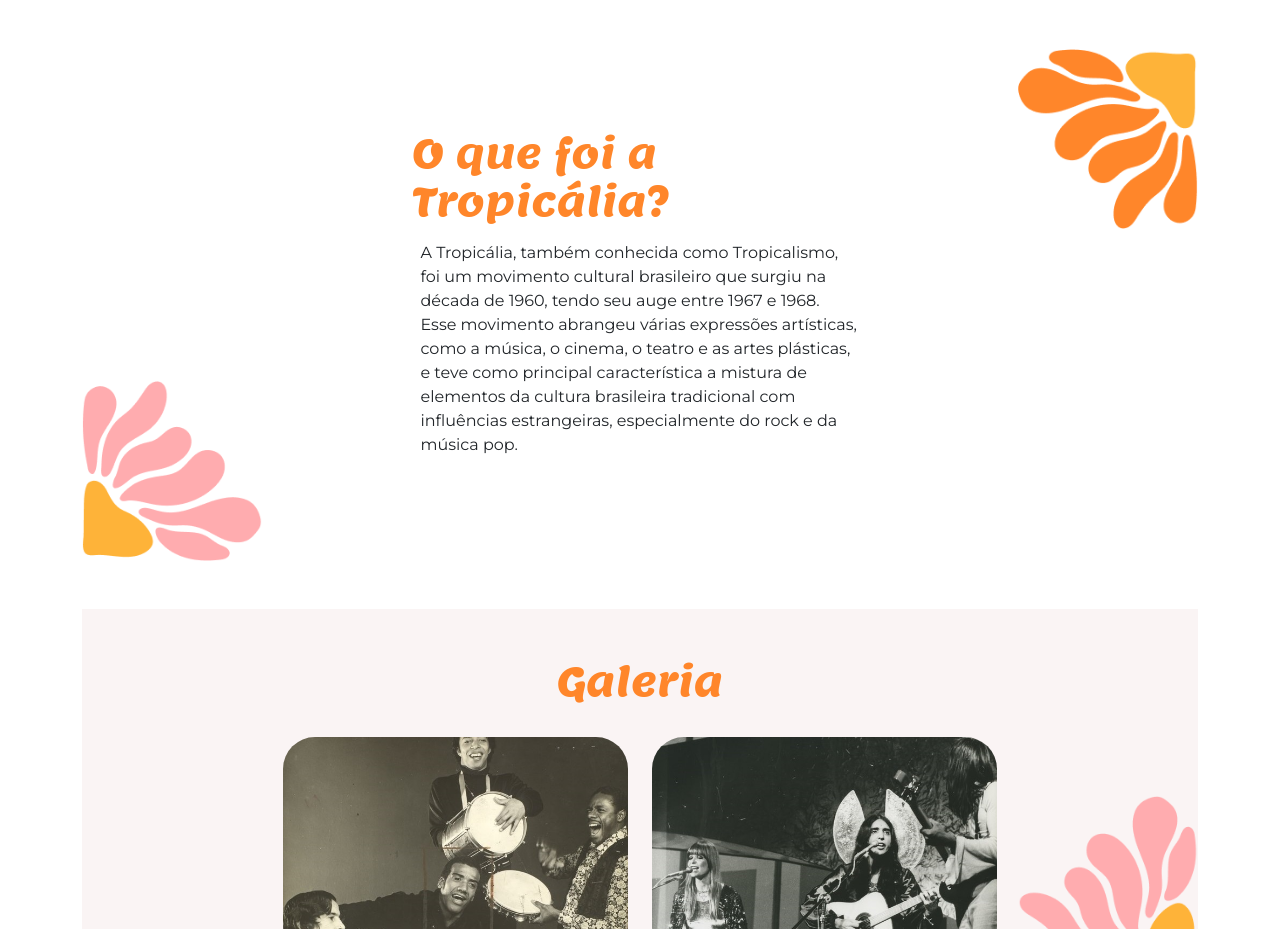
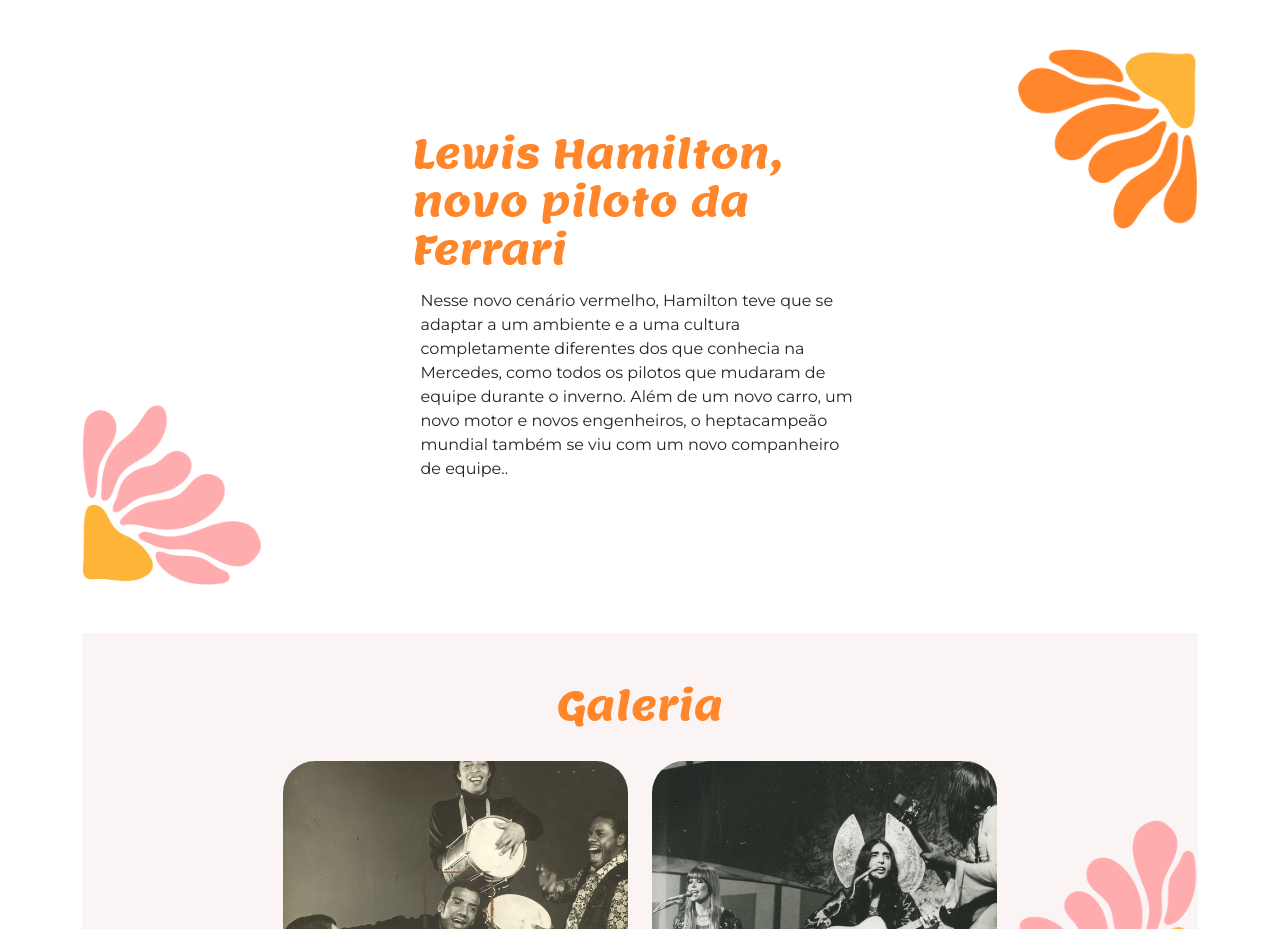
Before and after one commit to mab1ly/lewis-hamilton-divonico, a plain HTML site: page site-acessivel-projeto-inicial/index.html in a window 1280 px wide. Shown: the part 960-1889 px from the top of the page. Drawn offline with nearby package versions, Linux system fonts and the light colour scheme.

Commit message:
Update index.html

```diff
--- a/site-acessivel-projeto-inicial/index.html
+++ b/site-acessivel-projeto-inicial/index.html
@@ -45,12 +45,8 @@
         <section id="tropicalia" class="my-5 pt-6 secao-tropicalia">
             <div class="container d-flex align-items-center ">
                   <div class="col-5">
-                    <h2>O que foi a Tropicália?</h2>
-                    <p class="p-2">A Tropicália, também conhecida como Tropicalismo, foi um movimento cultural
-                        brasileiro que surgiu na década de 1960, tendo seu auge entre 1967 e 1968. Esse movimento
-                        abrangeu várias expressões artísticas, como a música, o cinema, o teatro e as artes plásticas, e
-                        teve como principal característica a mistura de elementos da cultura brasileira tradicional com
-                        influências estrangeiras, especialmente do rock e da música pop.</p>
+                    <h2> Lewis Hamilton, novo piloto da Ferrari</h2>
+                    <p class="p-2">Nesse novo cenário vermelho, Hamilton teve que se adaptar a um ambiente e a uma cultura completamente diferentes dos que conhecia na Mercedes, como todos os pilotos que mudaram de equipe durante o inverno. Além de um novo carro, um novo motor e novos engenheiros, o heptacampeão mundial também se viu com um novo companheiro de equipe..</p>
                 </div>
             </div>
         </section>
```
